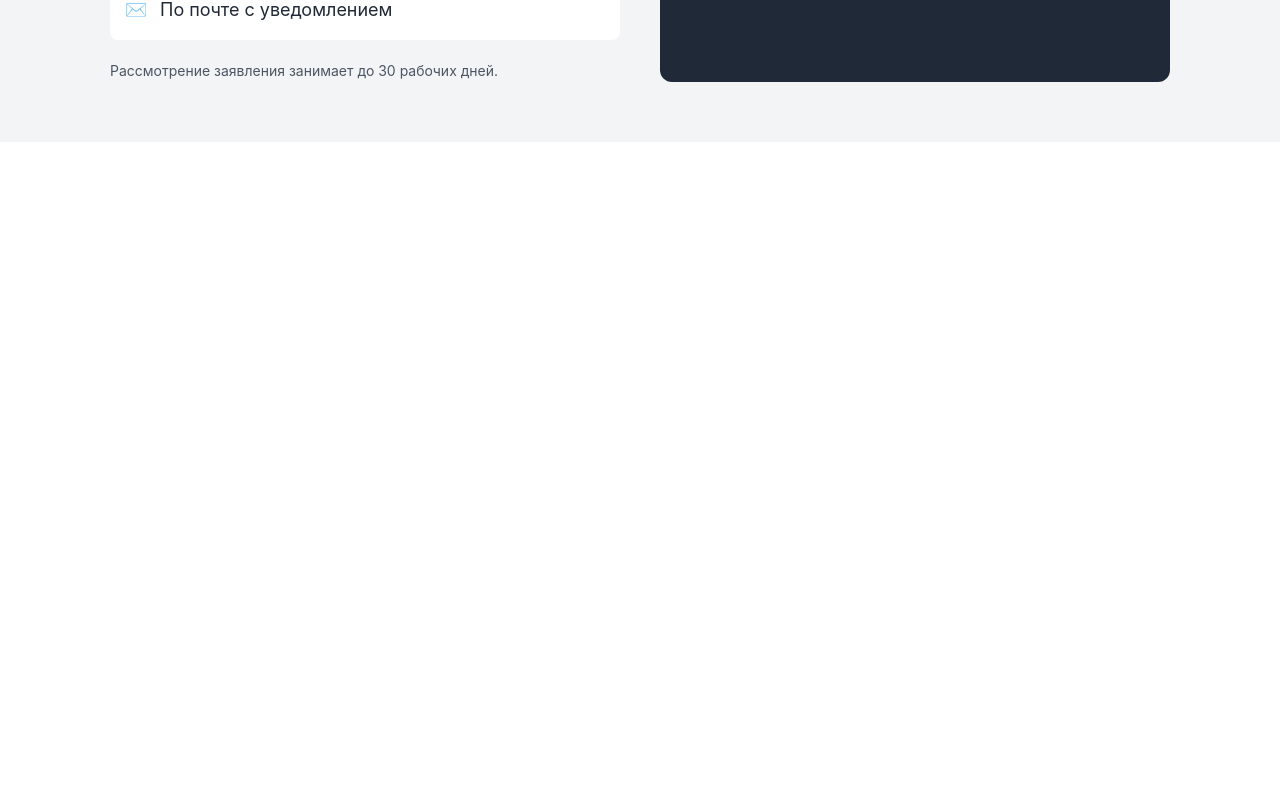
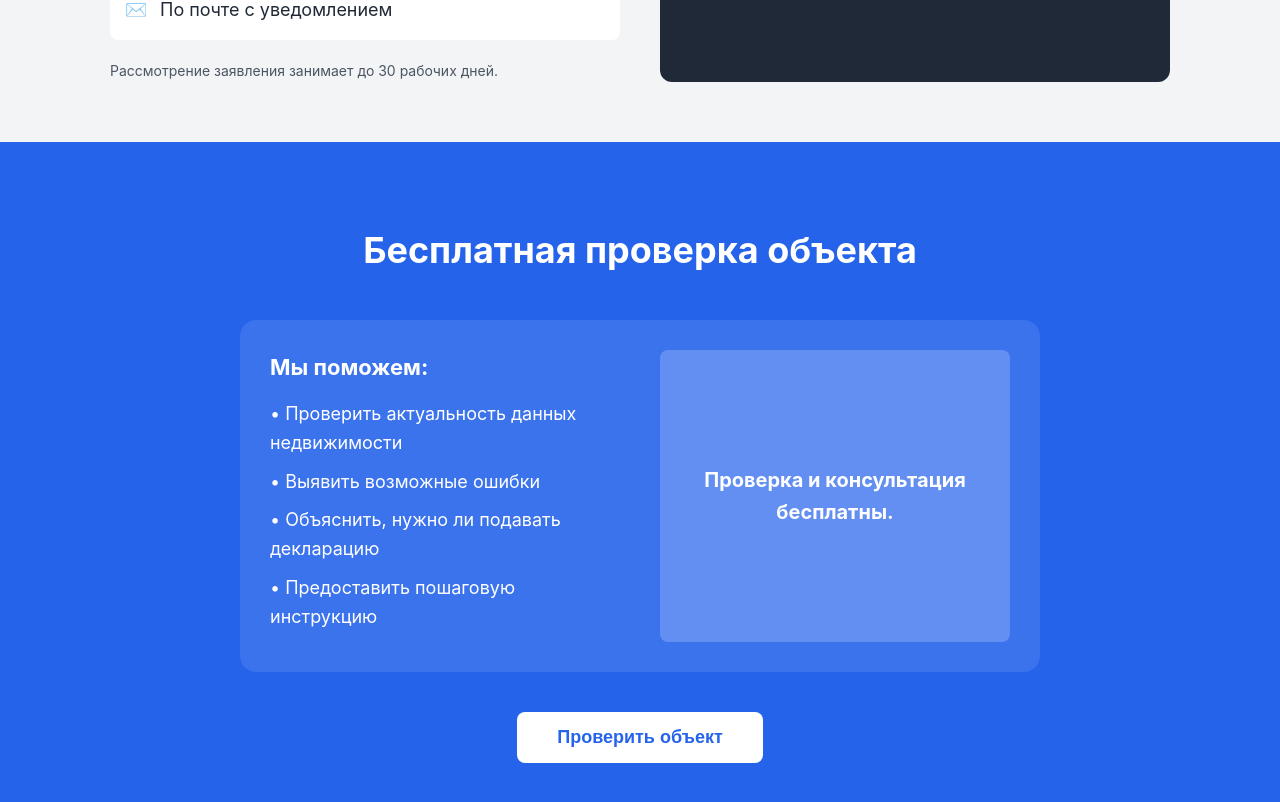
Before and after one commit to Korkin-Igor/vue-cadaster-check, a Vue app: page / in a window 1280 px wide. Shown: the part 2738-3540 px from the top of the page. Before the commit the page ends 2880 px from the top, so only its background shows below. Built offline with nearby package versions, Linux system fonts and the light colour scheme.

Commit message:
feat(ui): FreeCheck.vue component

```diff
--- a/src/App.vue
+++ b/src/App.vue
@@ -4,6 +4,7 @@ import WhyImportant from "./components/WhyImportant.vue";
 import WhoNeedsIt from "./components/WhoNeedsIt.vue";
 import WhatToDo from "./components/WhatToDo.vue";
 import HowToSubmit from "./components/HowToSubmit.vue";
+import FreeCheck from "./components/FreeCheck.vue";
 </script>
 
 <template>
@@ -12,4 +13,5 @@ import HowToSubmit from "./components/HowToSubmit.vue";
   <WhoNeedsIt />
   <WhatToDo />
   <HowToSubmit />
+  <FreeCheck />
 </template>
--- /dev/null
+++ b/src/components/FreeCheck.vue
@@ -0,0 +1,98 @@
+<template>
+  <section id="free-check-section" class="cta-section">
+    <div class="container cta-content">
+      <h2>Бесплатная проверка объекта</h2>
+
+      <div class="cta-grid">
+        <div class="help-list">
+          <h3>Мы поможем:</h3>
+          <ul>
+            <li v-for="item in helpItems" :key="item">• {{ item }}</li>
+          </ul>
+        </div>
+        <div class="free-badge">
+          Проверка и консультация бесплатны.
+        </div>
+      </div>
+
+      <button class="btn-white">Проверить объект</button>
+    </div>
+  </section>
+</template>
+
+<script setup>
+const helpItems = [
+  'Проверить актуальность данных недвижимости',
+  'Выявить возможные ошибки',
+  'Объяснить, нужно ли подавать декларацию',
+  'Предоставить пошаговую инструкцию'
+];
+</script>
+
+<style scoped>
+.cta-section {
+  background-color: var(--primary-color);
+  color: white;
+  padding: 80px 0;
+  text-align: center;
+}
+
+.cta-content {
+  display: flex;
+  flex-direction: column;
+  align-items: center;
+  gap: 40px;
+}
+
+h2 { font-size: 36px; }
+
+.cta-grid {
+  display: grid;
+  grid-template-columns: 1fr 1fr;
+  gap: 40px;
+  width: 100%;
+  max-width: 800px;
+  background: rgba(255, 255, 255, 0.1);
+  padding: 30px;
+  border-radius: 16px;
+  text-align: left;
+}
+
+.help-list h3 { margin-bottom: 15px; font-size: 22px; }
+.help-list ul { list-style: none; }
+.help-list li { margin-bottom: 10px; font-size: 18px; }
+
+.free-badge {
+  background: rgba(255, 255, 255, 0.2);
+  border-radius: 8px;
+  display: flex;
+  align-items: center;
+  justify-content: center;
+  text-align: center;
+  font-weight: bold;
+  font-size: 20px;
+  padding: 20px;
+}
+
+.btn-white {
+  background-color: white;
+  color: var(--primary-color);
+  padding: 15px 40px;
+  border-radius: 8px;
+  font-weight: bold;
+  font-size: 18px;
+  border: none;
+  cursor: pointer;
+  transition: transform 0.2s;
+}
+
+.btn-white:hover {
+  transform: scale(1.05);
+  background-color: #f8fafc;
+}
+
+@media (max-width: 768px) {
+  .cta-grid { grid-template-columns: 1fr; text-align: center; }
+  .help-list ul { padding: 0; display: inline-block; text-align: left; }
+}
+</style>
```
